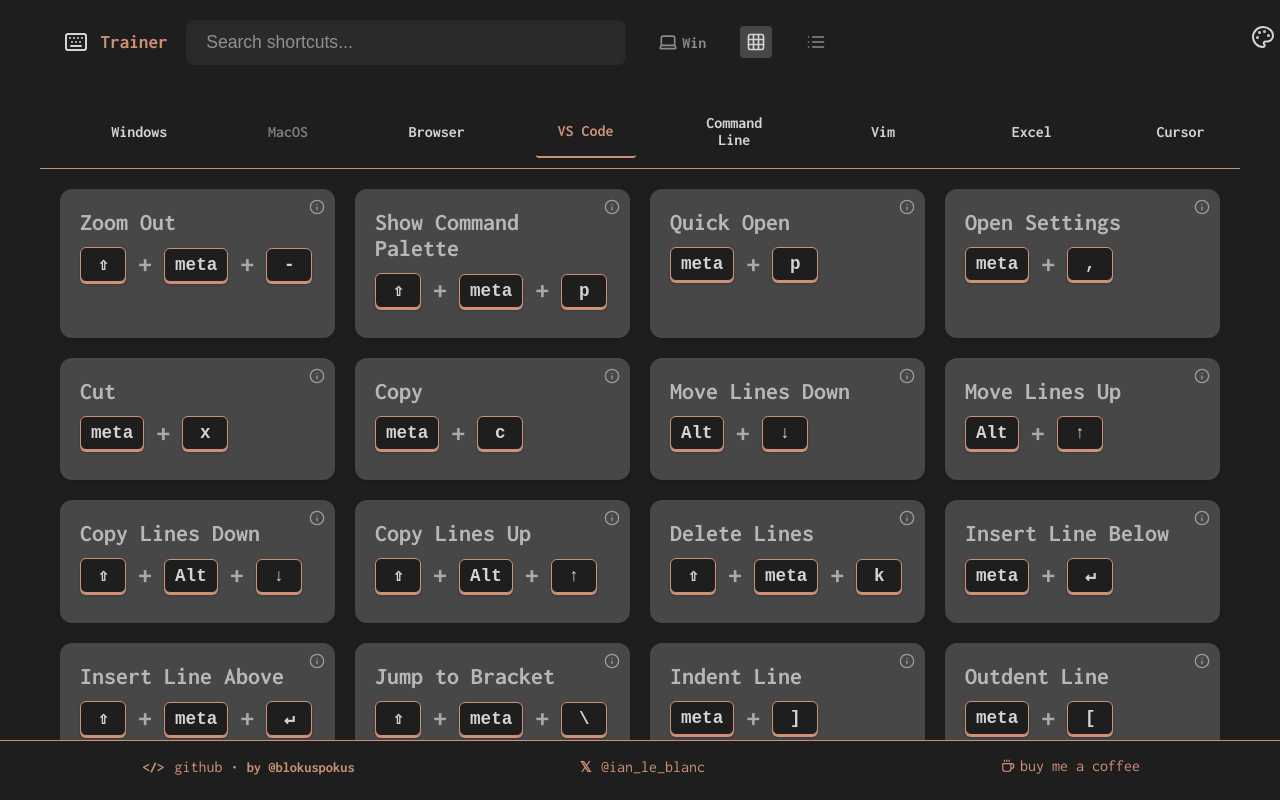
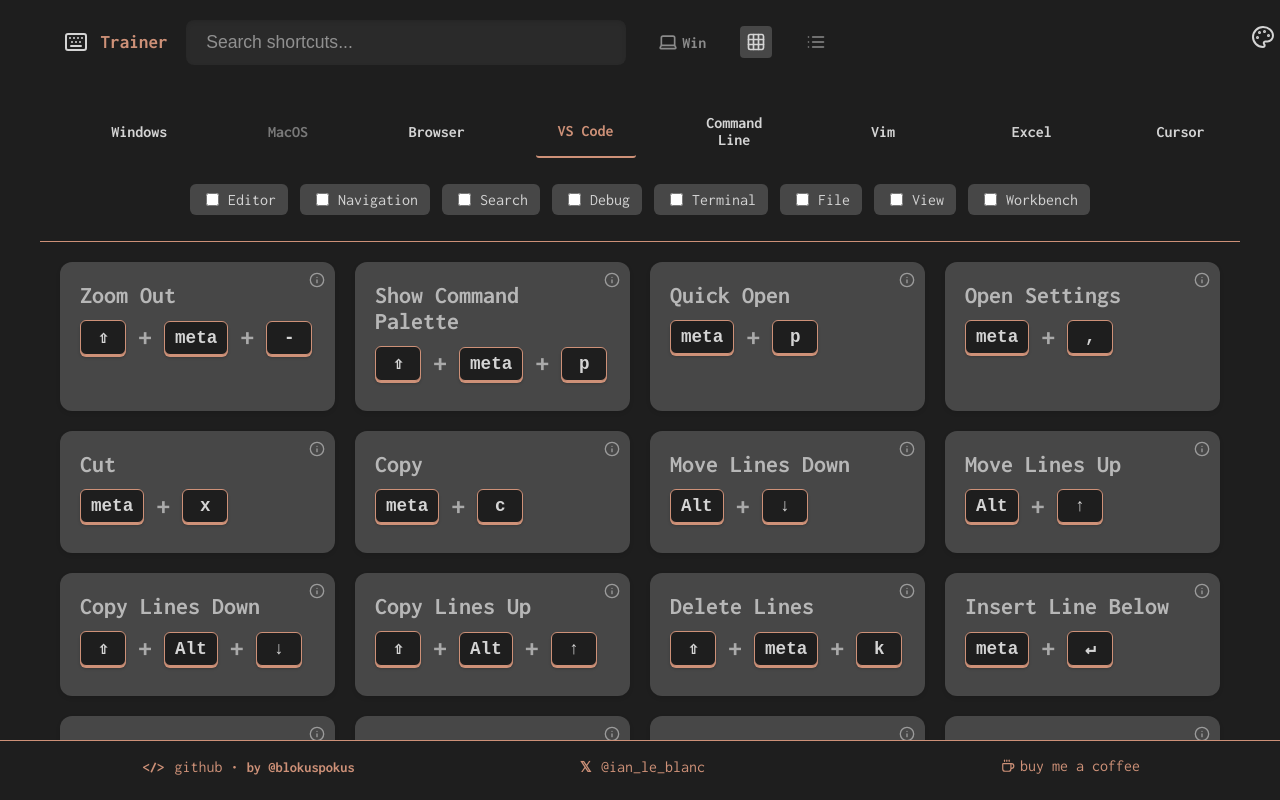
Before and after one commit to BlokusPokus/shortcut-trainer, a React (Create React App) app: page /shortcut-list in a window 1280 px wide. Built offline with nearby package versions, Linux system fonts and the light colour scheme.

Commit message:
adding sub category

```diff
--- /dev/null
+++ b/src/components/hotkeys/ShortcutCategories.ts
@@ -0,0 +1,26 @@
+export const shortcutCategories = {
+  vsCode: [
+    'editor',
+    'navigation',
+    'search',
+    'debug',
+    'terminal',
+    'file',
+    'view',
+    'workbench',
+  ],
+  macOS: ['system', 'finder', 'window', 'text', 'screenshot', 'accessibility'],
+  browser: ['navigation', 'tabs', 'bookmarks', 'history', 'tools', 'page'],
+  excel: [
+    'navigation',
+    'selection',
+    'formatting',
+    'editing',
+    'formulas',
+    'data',
+  ],
+  vim: ['navigation', 'editing', 'visual', 'search', 'commands', 'macros'],
+  cursor: ['editor', 'navigation', 'selection', 'debug', 'terminal'],
+  commandLine: ['navigation', 'file', 'system', 'process', 'network'],
+  windows: ['system', 'window', 'file', 'apps', 'accessibility'],
+};
--- a/src/components/shortcutPages/ShortcutList.css
+++ b/src/components/shortcutPages/ShortcutList.css
@@ -18,6 +18,35 @@
 .logo-text {
     font-size: 1.2rem;
     font-weight: bold;
+}
+
+.category-filter {
+    display: flex;
+    flex-wrap: wrap;
+    gap: 12px;
+    padding: 16px;
+    justify-content: center;
+    max-width: 1200px;
+    margin: 0 auto;
+}
+
+.category-label {
+    display: flex;
+    align-items: center;
+    gap: 6px;
+    padding: 6px 12px;
+    background: var(--fg-color);
+    border-radius: 6px;
+    cursor: pointer;
+    transition: all 0.2s;
+}
+
+.category-label:hover {
+    background: color-mix(in srgb, var(--fg-color) 98%, var(--hl-color));
+}
+
+.category-label input[type="checkbox"] {
+    accent-color: var(--hl-color);
 }
 
 .shortcut-list-page {
--- a/src/components/shortcutPages/ShortcutListPage.tsx
+++ b/src/components/shortcutPages/ShortcutListPage.tsx
@@ -18,6 +18,14 @@
 import { usePalletContext } from '../../PalletContext';
 import { DEFAULT_THEMES } from '../constants/defaultThemes';
 import { formatKeyString } from '../hotkeys/keyFormatter';
+import { shortcutCategories } from '../hotkeys/ShortcutCategories';
+
+// Add these new interfaces
+interface CategoryFilterProps {
+  categories: string[];
+  selectedCategories: string[];
+  onCategoryChange: (category: string) => void;
+}
 
 interface Shortcut {
   key: string;
@@ -35,8 +43,30 @@
   [key: string]: ListInfo;
 };
 
+const CategoryFilter: React.FC<CategoryFilterProps> = ({
+  categories,
+  selectedCategories,
+  onCategoryChange,
+}) => {
+  return (
+    <div className="category-filter">
+      {categories.map(category => (
+        <label key={category} className="category-label">
+          <input
+            type="checkbox"
+            checked={selectedCategories.includes(category)}
+            onChange={() => onCategoryChange(category)}
+          />
+          {category.charAt(0).toUpperCase() + category.slice(1)}
+        </label>
+      ))}
+    </div>
+  );
+};
 const ShortcutListPage = () => {
   const [selectedList, setSelectedList] = useState<keyof ListsType>('vsCode');
+  const [selectedCategories, setSelectedCategories] = useState<string[]>([]);
+
   const [searchTerm, setSearchTerm] = useState('');
   const { theme, setTheme } = usePalletContext();
   const [viewMode, setViewMode] = useState<'grid' | 'list'>('grid');
@@ -47,6 +77,14 @@
       : navigator.platform.toUpperCase().indexOf('MAC') >= 0;
   });
 
+  const handleCategoryChange = (category: string) => {
+    setSelectedCategories(prev => {
+      if (prev.includes(category)) {
+        return prev.filter(c => c !== category);
+      }
+      return [...prev, category];
+    });
+  };
   const osSpecificLists = {
     mac: ['macOS'],
     windows: ['windows'],
@@ -99,9 +137,19 @@
     });
   };
   const filteredShortcuts = lists[selectedList].shortcuts.filter(
-    (shortcut: Shortcut) =>
-      shortcut.key.toLowerCase().includes(searchTerm.toLowerCase()) ||
-      shortcut.command.toLowerCase().includes(searchTerm.toLowerCase())
+    (shortcut: Shortcut) => {
+      const matchesSearch =
+        shortcut.key.toLowerCase().includes(searchTerm.toLowerCase()) ||
+        shortcut.command.toLowerCase().includes(searchTerm.toLowerCase());
+
+      const matchesCategories =
+        selectedCategories.length === 0 ||
+        selectedCategories.some(category =>
+          shortcut.command.toLowerCase().includes(category.toLowerCase())
+        );
+
+      return matchesSearch && matchesCategories;
+    }
   );
 
   return (
@@ -183,6 +231,19 @@
               );
             })}
           </div>
+          {shortcutCategories[
+            selectedList as keyof typeof shortcutCategories
+          ] && (
+            <CategoryFilter
+              categories={
+                shortcutCategories[
+                  selectedList as keyof typeof shortcutCategories
+                ]
+              }
+              selectedCategories={selectedCategories}
+              onCategoryChange={handleCategoryChange}
+            />
+          )}
         </div>
 
         <div className={`shortcuts-container ${viewMode}`}>
```
